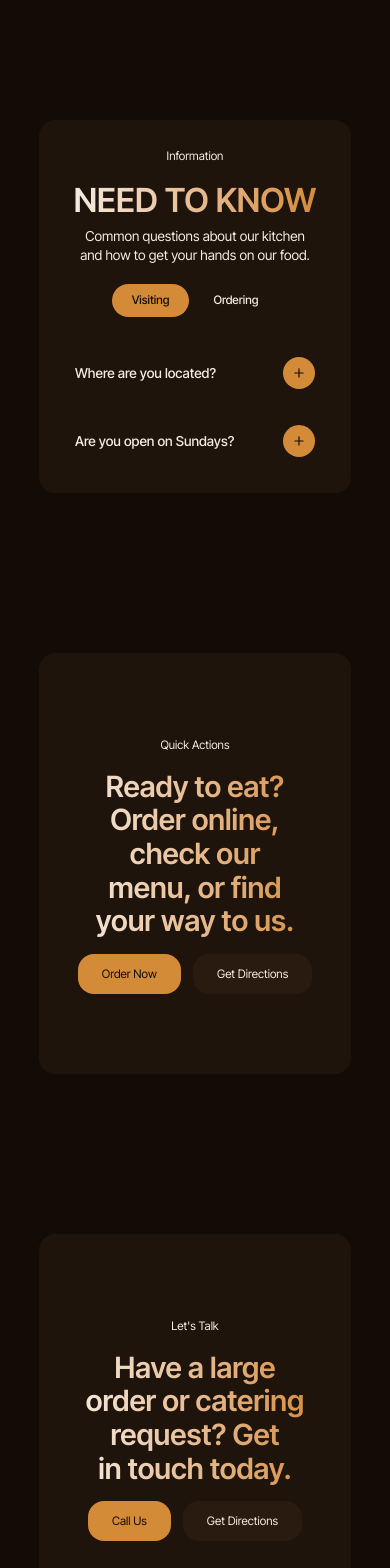
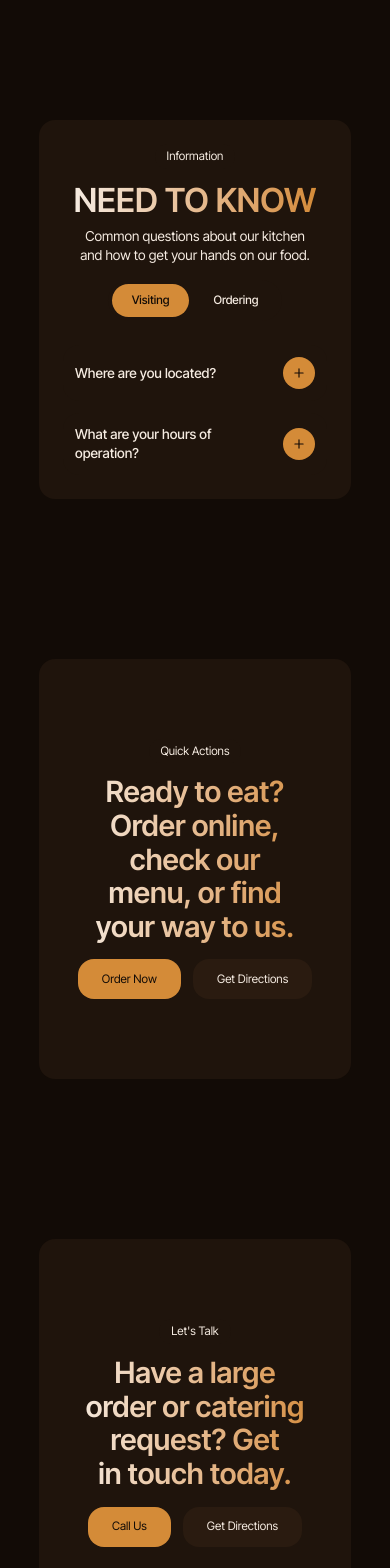
Before and after one commit to dmytro-webild/78870c5f-d4cf-4edf-a522-392944933867, a React (Vite) app: page / in a window 390 px wide. Shown: the part 6940-8508 px from the top of the page. Built offline with nearby package versions, Linux system fonts and the light colour scheme; a web font is replaced by a local one.

Commit message:
Bob AI: Add the following business hours to the Need to Know section

```diff
--- a/src/pages/HomePage/sections/Contact.tsx
+++ b/src/pages/HomePage/sections/Contact.tsx
@@ -1,28 +1,53 @@
-// AUTO-GENERATED by per-section-migrate. Edit freely — Bob will treat this
-// file as the canonical source for the "contact" section.
+/* eslint-disable */
+// @ts-nocheck — generated by catalog-eject; runtime-correct but TS strict-mode false-positives on inlined catalog body
+import ScrollReveal from "@/components/ui/ScrollReveal";
+import TextAnimation from "@/components/ui/TextAnimation";
+import Button from "@/components/ui/Button";
 
-import React from 'react';
-import ContactCta from '@/components/sections/contact/ContactCta';
-import SectionErrorBoundary from "@/components/ui/SectionErrorBoundary";
+const primaryButton = {
+  text: "Call Us",
+  href: "tel:5550000000"
+};
+const secondaryButton = {
+  text: "Get Directions",
+  href: "https://maps.google.com"
+};
 
-export default function ContactSection(): React.JSX.Element {
+const ContactInline = () => {
   return (
-    <div id="contact" data-section="contact">
-        <SectionErrorBoundary name="contact">
-              <ContactCta
-          tag="Let's Talk"
-          text="Have a large order or catering request? Get in touch today."
-          primaryButton={{
-            text: "Call Us",
-            href: "tel:5550000000",
-          }}
-          secondaryButton={{
-            text: "Get Directions",
-            href: "https://maps.google.com",
-          }}
-          textAnimation="slide-up"
-        />
-        </SectionErrorBoundary>
+    <section aria-label="Contact section" className="py-20">
+      <div className="w-content-width mx-auto">
+        <ScrollReveal variant="fade-blur">
+          <div className="flex flex-col items-center gap-8 md:gap-10 py-20 px-8 rounded card">
+            <div className="flex flex-col items-center gap-2">
+              <div className="px-3 py-1 mb-1 text-sm card rounded w-fit">
+                <p>{"Let's Talk"}</p>
+              </div>
+
+              <TextAnimation
+                text={"Have a large order or catering request? Get in touch today."}
+                variant={"slide-up"}
+                gradientText={true}
+                tag="h2"
+                className="md:max-w-8/10 text-5xl 2xl:text-6xl leading-[1.15] font-semibold text-center text-balance"
+              />
+
+              <div className="flex flex-wrap justify-center gap-3 mt-2 md:mt-3">
+                <Button text={primaryButton.text} href={primaryButton.href} variant="primary" />
+                <Button text={secondaryButton.text} href={secondaryButton.href} variant="secondary" animationDelay={0.1} />
+              </div>
+            </div>
+          </div>
+        </ScrollReveal>
       </div>
+    </section>
+  );
+};
+
+export default function ContactSection() {
+  return (
+    <div data-webild-section="contact" data-section="contact" id="contact">
+      <ContactInline />
+    </div>
   );
 }
--- a/src/pages/HomePage/sections/Faq.tsx
+++ b/src/pages/HomePage/sections/Faq.tsx
@@ -1,49 +1,141 @@
-// AUTO-GENERATED by per-section-migrate. Edit freely — Bob will treat this
-// file as the canonical source for the "faq" section.
+/* eslint-disable */
+// @ts-nocheck — generated by catalog-eject; runtime-correct but TS strict-mode false-positives on inlined catalog body
+import { useState } from "react";
+import Button from "@/components/ui/Button";
+import SelectorButton from "@/components/ui/SelectorButton";
+import ScrollReveal from "@/components/ui/ScrollReveal";
+import TextAnimation from "@/components/ui/TextAnimation";
+import Transition from "@/components/ui/Transition";
+import Accordion from "@/components/ui/Accordion";
+import ImageOrVideo from "@/components/ui/ImageOrVideo";
 
-import React from 'react';
-import FaqTabbedAccordion from '@/components/sections/faq/FaqTabbedAccordion';
-import SectionErrorBoundary from "@/components/ui/SectionErrorBoundary";
-
-export default function FaqSection(): React.JSX.Element {
-  return (
-    <div id="faq" data-section="faq">
-        <SectionErrorBoundary name="faq">
-              <FaqTabbedAccordion
-          tag="Information"
-          title="NEED TO KNOW"
-          categories={[
+const categories = [
   {
     name: "Visiting",
     items: [
       {
         question: "Where are you located?",
-                  answer: "We are located right in the heart of Columbia, South Carolina.",
+        answer: "We are located right in the heart of Columbia, South Carolina."
       },
       {
-                  question: "Are you open on Sundays?",
-                  answer: "Yes, we serve fresh soul food all week long.",
-                },
-              ],
+        answer: "Sunday: 1–7 PM\nMonday: 2–8 PM\nTuesday: Closed\nWednesday: Closed\nThursday: 12–8 PM\nFriday: 12–8 PM\nSaturday: 12–8 PM",
+        question: "What are your hours of operation?"
+      }
+    ]
   },
   {
     name: "Ordering",
     items: [
       {
-                  question: "Do you offer catering?",
         answer: "Absolutely, reach out to us for your next event.",
+        question: "Do you offer catering?"
       },
       {
-                  question: "Can I order online?",
         answer: "Yes, use our website to place your order.",
-                },
-              ],
-            },
-          ]}
-          textAnimation="fade-blur"
-          description="Common questions about our kitchen and how to get your hands on our food."
+        question: "Can I order online?"
+      }
+    ]
+  }
+];
+
+type FaqItem = {
+  question: string;
+  answer: string;
+};
+
+type FaqCategory = {
+  name: string;
+  items: FaqItem[];
+};
+
+interface FaqTabbedAccordionProps {
+  tag: string;
+  title: string;
+  description: string;
+  categories: FaqCategory[];
+  textAnimation: "slide-up" | "fade-blur" | "fade";
+  cta?: {
+    name: string;
+    role: string;
+    buttonText: string;
+    buttonHref: string;
+  } & ({ imageSrc: string; videoSrc?: never } | { videoSrc: string; imageSrc?: never });
+}
+
+const FaqInline = () => {
+  const [activeCategory, setActiveCategory] = useState(categories[0]?.name || "");
+
+  const currentItems = categories.find((c) => c.name === activeCategory)?.items || [];
+  const accordionItems = currentItems.map((item) => ({ title: item.question, content: item.answer }));
+
+  return (
+    <section aria-label="FAQ section" className="py-20">
+      <div className="w-content-width mx-auto">
+        <div className="card rounded flex flex-col gap-6 md:gap-10 p-6 md:p-10">
+          <div className="flex flex-col items-center gap-2">
+            <div className="px-3 py-1 mb-1 text-sm card rounded w-fit">
+              <p>{"Information"}</p>
+            </div>
+
+            <TextAnimation
+              text={"NEED TO KNOW"}
+              variant={"fade-blur"}
+              gradientText={true}
+              tag="h2"
+              className="md:max-w-8/10 text-6xl 2xl:text-7xl leading-[1.15] font-semibold text-center text-balance"
             />
-        </SectionErrorBoundary>
+
+            <TextAnimation
+              text={"Common questions about our kitchen and how to get your hands on our food."}
+              variant={"fade-blur"}
+              gradientText={false}
+              tag="p"
+              className="md:max-w-7/10 text-lg md:text-xl leading-snug text-center text-balance"
+            />
+
+            <SelectorButton
+              options={categories.map((c) => ({ value: c.name, label: c.name }))}
+              activeValue={activeCategory}
+              onValueChange={setActiveCategory}
+              className="mt-2 md:mt-3"
+            />
+          </div>
+
+          <ScrollReveal variant="fade">
+            <Transition key={activeCategory} whileInView={false} className="">
+              <Accordion items={accordionItems} />
+            </Transition>
+          </ScrollReveal>
+
+          {undefined && (
+            <>
+              <div className="w-full h-px bg-foreground/5" />
+              <div className="flex flex-col md:flex-row md:items-center gap-6 justify-between">
+                <div className="flex items-center gap-3">
+                  <ImageOrVideo
+                    imageSrc={undefined.imageSrc}
+                    videoSrc={undefined.videoSrc}
+                    className="size-10 md:size-11 2xl:size-12 rounded-full object-cover"
+                  />
+                  <div className="flex flex-col min-w-0">
+                    <span className="text-base text-foreground font-semibold leading-snug truncate">{undefined.name}</span>
+                    <span className="text-base text-foreground/75 leading-snug truncate">{undefined.role}</span>
+                  </div>
+                </div>
+                <Button text={undefined.buttonText} href={undefined.buttonHref} variant="primary" />
+              </div>
+            </>
+          )}
+        </div>
+      </div>
+    </section>
+  );
+};
+
+export default function FaqSection() {
+  return (
+    <div data-webild-section="faq" data-section="faq" id="faq">
+      <FaqInline />
     </div>
   );
 }
```
Lines whose indentation alone changed are shown as unchanged.
